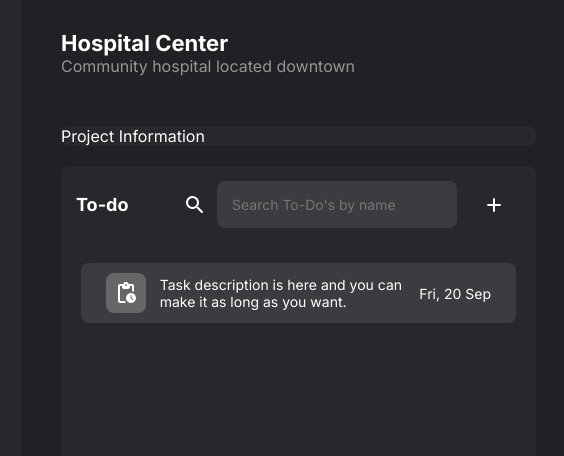
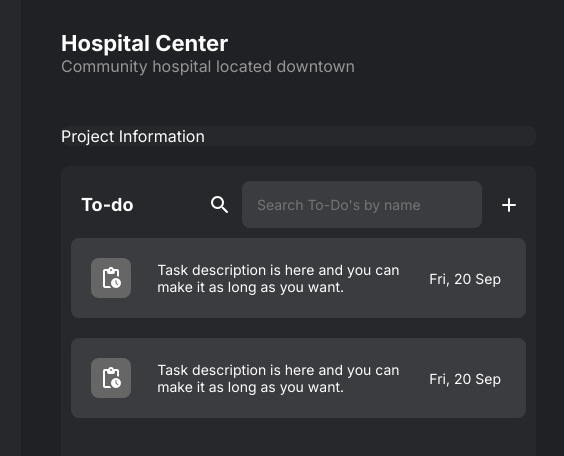
Before and after one commit to avitev92/TOC_Static_Website, a plain HTML site: page index.html in a window 1280 px wide. Shown: the full height of the page, 279-843 px from the left. Drawn offline with Linux system fonts and the light colour scheme.

Commit message:
add second todo task and fix margins

```diff
--- a/index.html
+++ b/index.html
@@ -143,25 +143,40 @@
             </header>
             <div class="main-page-content">
                 <div style="display: flex; flex-direction: column; row-gap: 20px;">
-                    <div class="dashboard-card">Project Information</div>
+                    <div class="dashboard-card">
+                        Project Information
+                    </div>
                     <div class="dashboard-card" id="to-do-list" style="display: flex; flex-grow: 1;">
-                        <div style="display: flex; margin: 15px; align-items: center; justify-content: space-between;">
+                        <div style="display: flex; margin-top: 15px; align-items: center; justify-content: space-between;">
                             <div>
-                                <h3>To-do</h3>
+                                <h3 style="margin-left: 20px">To-do</h3>
                             </div>
                             <div style="display: flex; align-items: center;"><span class="material-icons-round">
                                 search
                                 </span>
-                            <input type="text" placeholder="Search To-Do's by name" style="margin-right: 10px;">
+                            <input type="text" placeholder="Search To-Do's by name" style="margin-right: px;">
                             <button style="background-color: transparent;">
-                                <span class="material-icons-round" style="color:white; margin-right:0;">
+                                <span class="material-icons-round" style="color:white; margin:0;">
                                 add
                                 </span>
                             </button>
                             </div>
                         </div>
                         <div class="todo-task">
-                            <div style="background-color: #666666; margin-right: 10px; margin-left: 15px; border-radius: 8px; padding: 0;">
+                            <div style="background-color: #666666;margin: 10px; border-radius: 8px; padding: 0;">
+                                <span class="material-icons-round" style="margin: 0; padding: 8px">
+                                    pending_actions
+                                    </span>
+                            </div>
+                            <div style="display: flex; width: 16rem;">
+                                <p>Task description is here and you can make it as long as you want.</p>
+                            </div>
+                            <div style="margin-right: 15px;">
+                                <p>Fri, 20 Sep</p>
+                            </div>
+                        </div>
+                        <div class="todo-task">
+                            <div style="background-color: #666666;margin: 10px; border-radius: 8px; padding: 0;">
                                 <span class="material-icons-round" style="margin: 0; padding: 8px">
                                     pending_actions
                                     </span>
--- a/style.css
+++ b/style.css
@@ -248,7 +248,7 @@ input:focus, textarea:focus, select:focus {
     background-color: var(--background-200);
     display: flex;
     justify-content: space-between;
-    margin:20px;
+    margin:10px;
     align-items: center;
     font-size: var(--fontsize-medium);
     padding:10px;
```
